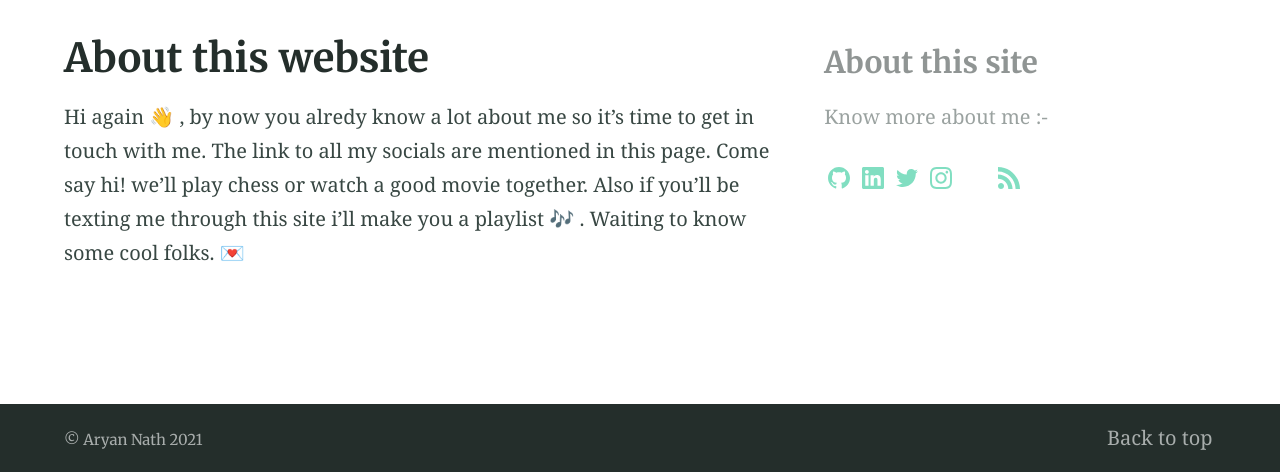
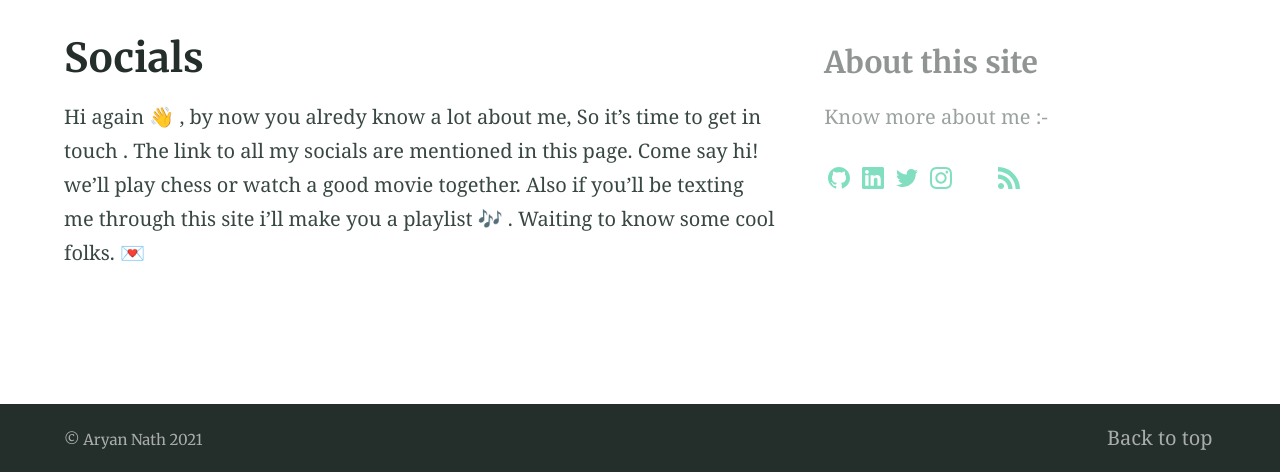
Before and after one commit to Aryannath/aryannath.github.io, a Jekyll site: the page built from about.md, in a window 1280 px wide, cut to the strip 428-900 px from the top of the page. Built offline with Jekyll 4.4.1, drawn with Linux system fonts in a browser that asks for light colours; emoji names are drawn with the system emoji font.

Commit message:
Update about.md

```diff
--- a/about.md
+++ b/about.md
@@ -1,7 +1,7 @@
 ---
 layout: page
-title: About this website
+title: Socials
 feature_image: "https://s2.best-wallpaper.net/wallpaper/2880x1800/1607/Hayao-Miyazaki-My-Neighbor-Totoro-happy-fishing_2880x1800.jpg"
 aside: true
 ---
-Hi again :wave: , by now you alredy know a lot about me so it's time to get in touch with me. The link to all my socials are mentioned in this page. Come say hi! we'll play chess or watch a good movie together. Also if you'll be texting me through this site i'll make you a playlist :notes: . Waiting to know some cool folks.  :love_letter:
+Hi again :wave: , by now you alredy know a lot about me, So it's time to get in touch . The link to all my socials are mentioned in this page. Come say hi! we'll play chess or watch a good movie together. Also if you'll be texting me through this site i'll make you a playlist :notes: . Waiting to know some cool folks.  :love_letter:
```
